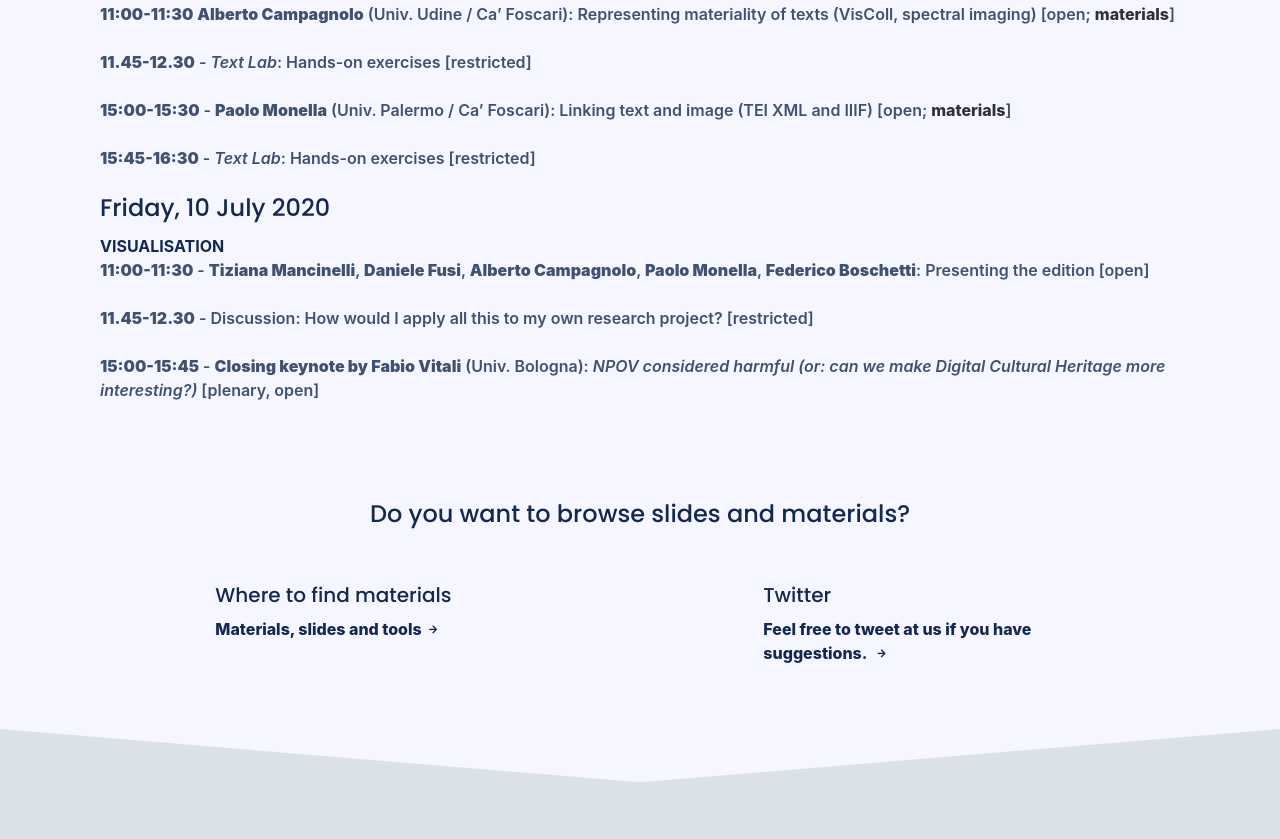
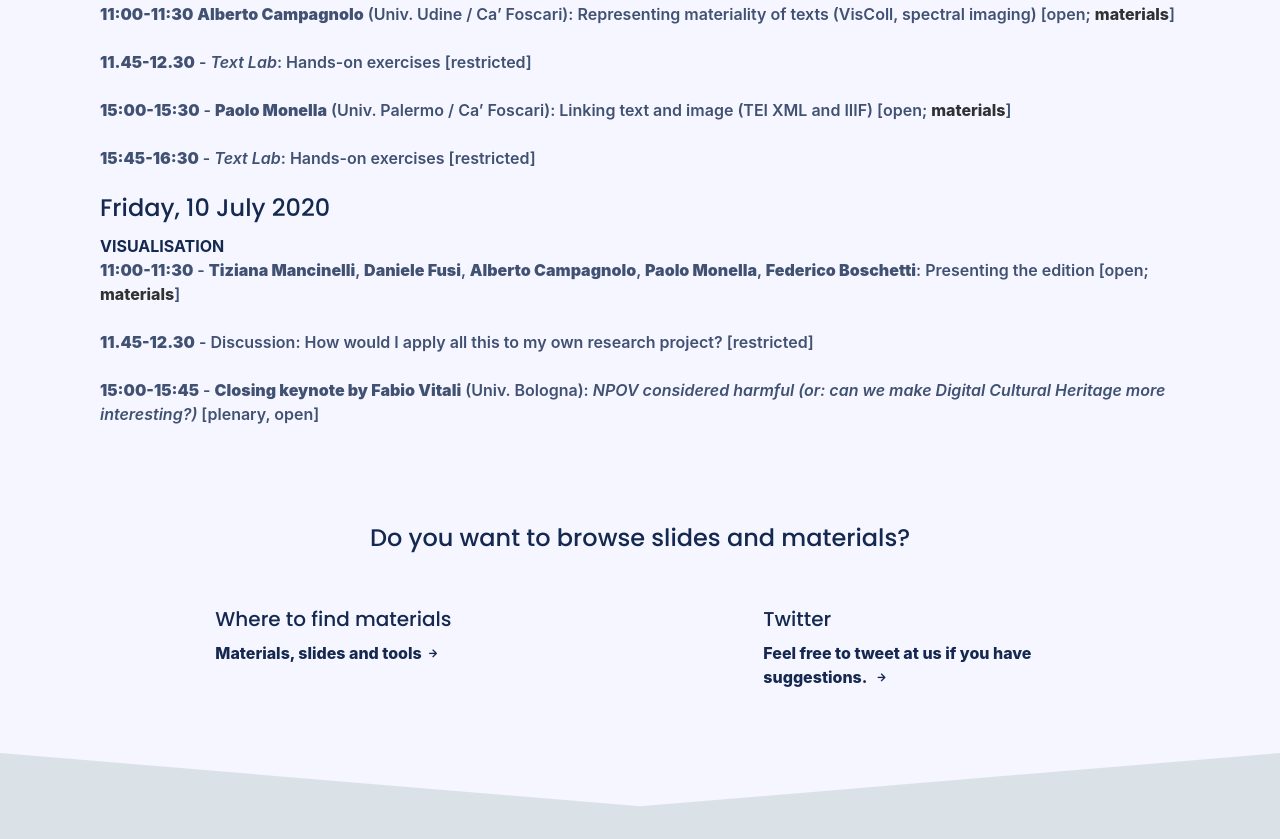
Before and after one commit to vedph/summercamp, a Jekyll site: the page built from programme/strand_1.html, in a window 1280 px wide and 900 px high, scrolled down 1381 px, cut to the strip 0-839 px from the top of the window. Built offline with Jekyll 4.4.1, drawn with Linux system fonts in a browser that asks for light colours; nearby versions of some CDN libraries; some web fonts are replaced.

Commit message:
Add link to visualisation materials

```diff
--- a/programme/strand_1.html
+++ b/programme/strand_1.html
@@ -57,7 +57,7 @@ subcategory: programme
 <h4>Friday, 10 July 2020</h4>
 <strong>VISUALISATION</strong>
 
-<p><strong>11:00-11:30</strong> - <strong>Tiziana Mancinelli</strong>, <strong>Daniele Fusi</strong>, <strong>Alberto Campagnolo</strong>, <strong>Paolo Monella</strong>, <strong>Federico Boschetti</strong>: Presenting the edition [open]</p>
+<p><strong>11:00-11:30</strong> - <strong>Tiziana Mancinelli</strong>, <strong>Daniele Fusi</strong>, <strong>Alberto Campagnolo</strong>, <strong>Paolo Monella</strong>, <strong>Federico Boschetti</strong>: Presenting the edition [open; <a href="{{site.baseurl}}/materials/visualization/" target="_blank">materials</a>]</p>
 
 <p><strong>11.45-12.30</strong> - Discussion: How would I apply all this to my own research project? [restricted]</p>
 
```
